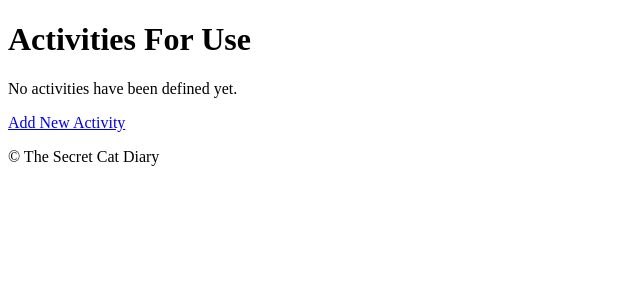
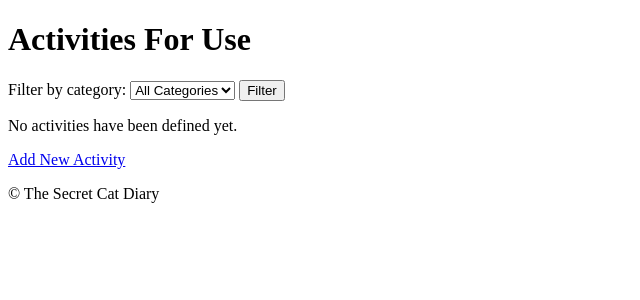
Before and after one commit to Viktoriyapp/cat-diary, a Django app: page /activities/ in a window 1280 px wide. Shown: the part 26-326 px from the top of the page, without its empty margins (0-640 px from the left). Run offline with Django 5.2, Linux system fonts and the light colour scheme; data that the repository does not hold is empty.

Commit message:
Added filtration for activities

```diff
--- a/activities/views.py
+++ b/activities/views.py
@@ -14,6 +14,21 @@ class ActivityListView(ListView):
     context_object_name = 'activities'
     paginate_by = 7
     ordering = ['category', 'name']
+
+    def get_queryset(self):
+        queryset = super().get_queryset()
+        category = self.request.GET.get('category')
+
+        if category:
+            queryset = queryset.filter(category=category)
+
+        return queryset
+
+    def get_context_data(self, **kwargs):
+        context = super().get_context_data(**kwargs)
+        context['category_choices'] = Activity.CategoryChoices.choices
+        context['selected_category'] = self.request.GET.get('category')
+        return context
 
 
 class ActivityDetailView(DetailView):
--- a/moods/forms.py
+++ b/moods/forms.py
@@ -1,6 +1,7 @@
 from django import forms
 from django.core.exceptions import ValidationError
 
+from activities.models import Activity
 from common.choices import EnergyChoices
 from moods.models import MoodEntry
 
@@ -34,8 +35,10 @@ class MoodEntryForm(forms.ModelForm):
     def __init__(self, *args, **kwargs):
         super().__init__(*args, **kwargs)
 
-        if self.instance.pk:
+        if self.instance.pk: #disable cat instance on update
             self.fields['cat'].disabled = True
+
+        self.fields['activities'].queryset = Activity.objects.order_by('name')
 
     def clean_personal_note(self):
         note = self.cleaned_data.get('personal_note')
--- a/templates/activities/activity_list.html
+++ b/templates/activities/activity_list.html
@@ -3,6 +3,33 @@
 {% block content %}
 
     <h1>Activities For Use</h1>
+
+    <form method="get">
+
+        <label for="category">Filter by category:</label>
+
+        <select name="category" id="category">
+            <option value="">All Categories</option>
+
+            {% for value, label in category_choices %}
+                <option value="{{ value }}"
+                        {% if selected_category == value %}
+                        selected
+                        {% endif %}
+                >
+                    {{ label }}
+                </option>
+            {% endfor %}
+
+        </select>
+
+        <button type="submit">Filter</button>
+
+        {% if selected_category %}
+            <a href="{% url 'activities:list' %}">Clear Filter</a>
+        {% endif %}
+
+    </form>
 
     {% if activities %}
         <ul>
```
